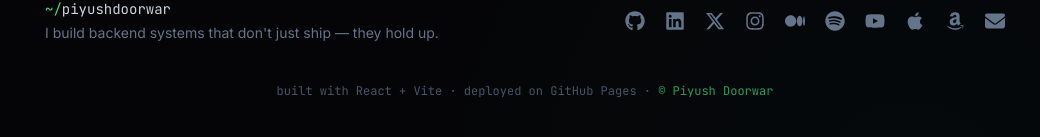
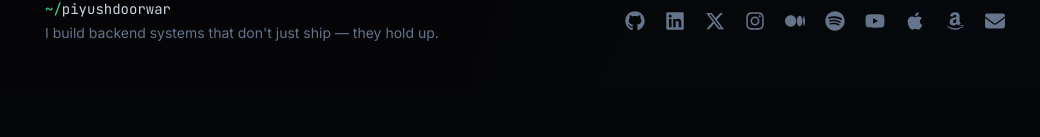
Before and after one commit to piyushdoorwar/piyushdoorwar.github.io, a React (Vite) app: page / in a window 1280 px wide. Shown: the part 6199-6336 px from the top of the page, without its empty margins (115-1155 px from the left). After the commit the page ends 6290 px from the top, so only its background shows below. Built offline with nearby package versions, Linux system fonts and the light colour scheme.

Commit message:
feat: add Cloudflare Web Analytics tracking
- Integrate Cloudflare Web Analytics script in index.html
- Remove redundant footer attribution text from Footer component

```diff
--- a/index.html
+++ b/index.html
@@ -34,5 +34,13 @@
   <body>
     <div id="root"></div>
     <script type="module" src="/src/main.tsx"></script>
+
+    <!-- Cloudflare Web Analytics -->
+    <script
+      defer
+      src="https://static.cloudflareinsights.com/beacon.min.js"
+      data-cf-beacon='{"token":"e9cd556fb46f4880a8842d37e2dfe3fb"}'
+    ></script>
+    <!-- End Cloudflare Web Analytics -->
   </body>
 </html>
--- a/src/components/Footer.tsx
+++ b/src/components/Footer.tsx
@@ -30,10 +30,6 @@ export default function Footer() {
           </div>
         </div>
 
-        <p className="mt-10 text-center font-mono text-xs text-slate-600">
-          built with React + Vite · deployed on GitHub Pages ·{' '}
-          <span className="text-accent/70">© {profile.name}</span>
-        </p>
       </div>
     </footer>
   )
```
